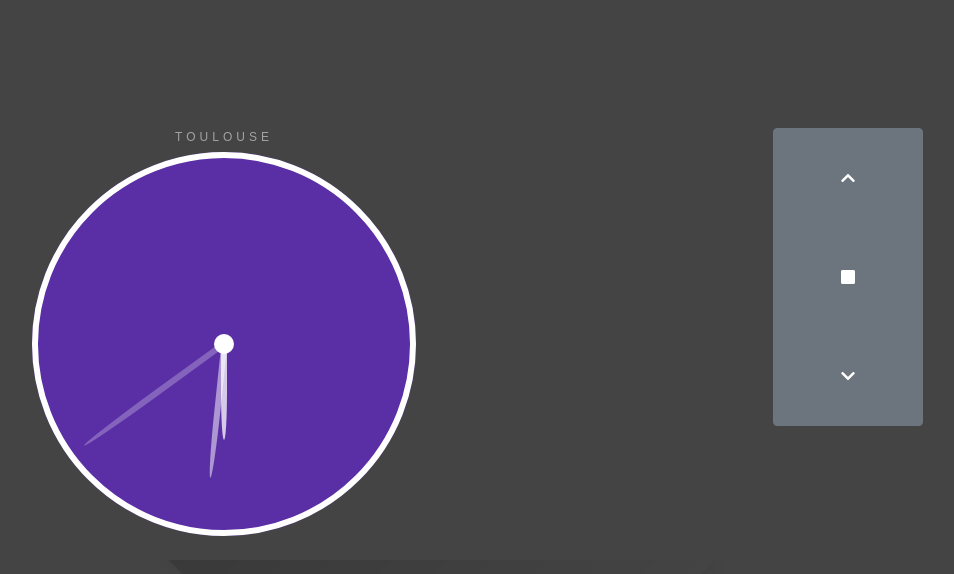
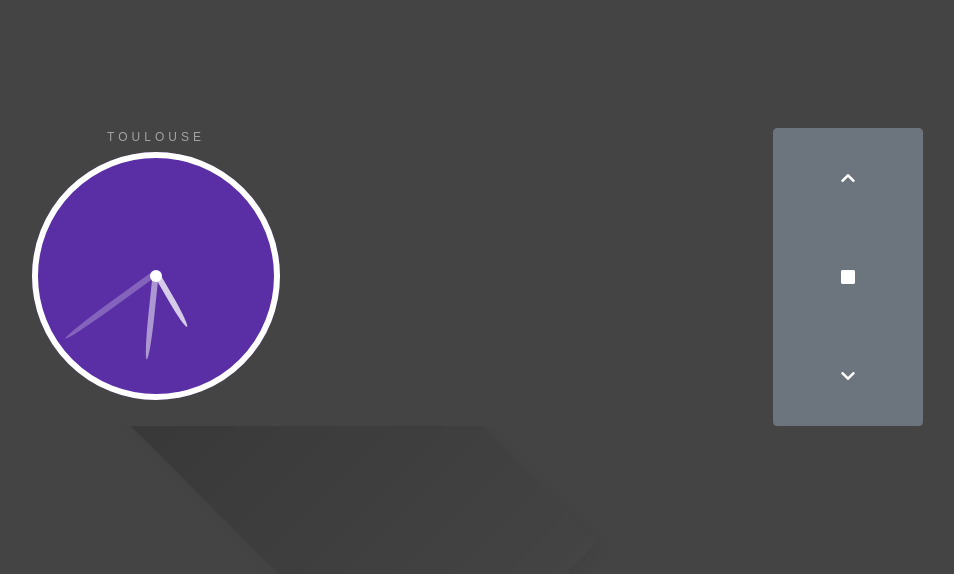
Before and after one commit to romaincoeur/reveil-pi, a plain HTML site: page index.html in a window 1280 px wide. Shown: the whole page, without its empty margins (77-1031 px from the left). Drawn offline with nearby package versions, Linux system fonts and the light colour scheme.

Commit message:
screen adjustments

```diff
--- a/css/clock.css
+++ b/css/clock.css
@@ -25,8 +25,8 @@ body {
 }
 .content .widget.clock {
     position: relative;
-    width: 384px;
-    height: 384px;
+    width: 248px;
+    height: 248px;
     border-radius: 100%;
     box-sizing: border-box;
     background-color: #5A2EA5;
@@ -73,7 +73,7 @@ body {
 .content .widget.clock .hand {
     height: 6px;
     position: absolute;
-    top: 189px;
+    top: 118px;
     background-color: #FFF;
     border-radius: 100% 0% 0% 100%;
     transform-origin: right 3px;
--- a/index.html
+++ b/index.html
@@ -26,7 +26,7 @@
             <!--clock-->
 
             <div class="content">
-                <div class="widget clock" id="toulouse" data-timezone="+2">
+                <div class="widget clock" id="toulouse" data-timezone="+1">
                     <div class="shadow"></div>
                     <div class="hand seconds"></div>
                     <div class="hand minutes"></div>
```
